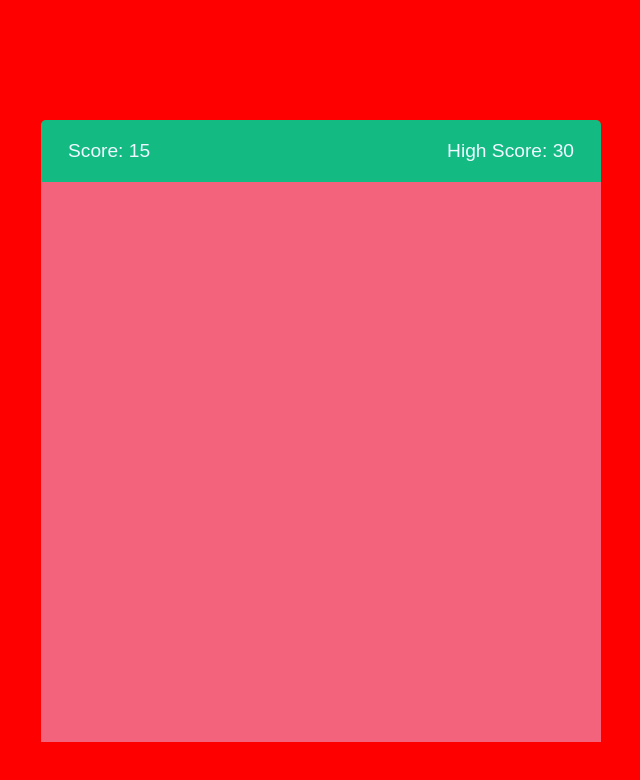
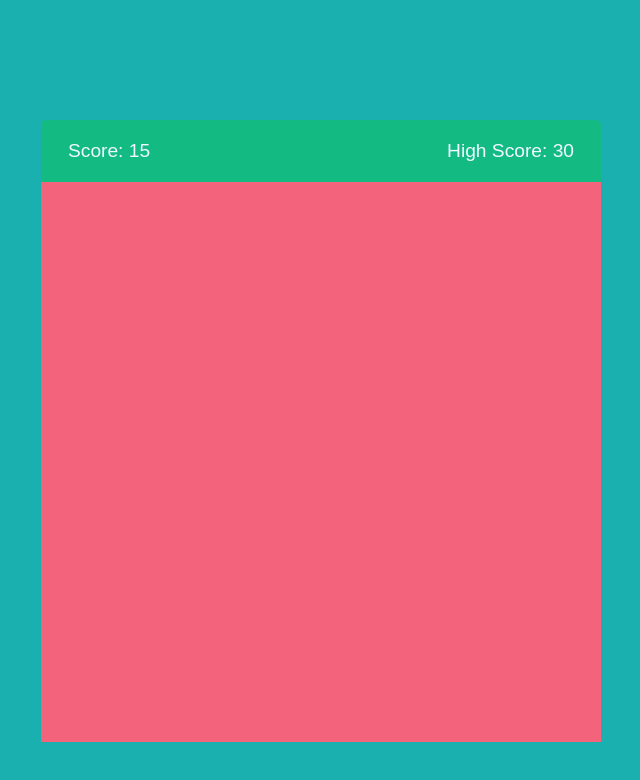
Before and after one commit to VinoMurugan/FirstProject, a plain HTML site: page index.html in a window 1280 px wide. Shown: the whole page, without its empty margins (319-959 px from the left). Drawn offline with Linux system fonts and the light colour scheme.

Commit message:
Update style.css

```diff
--- a/style.css
+++ b/style.css
@@ -11,7 +11,7 @@ body{
     align-items: center;
     justify-content: center;
     min-height: 100vh;
-    background-color: red;
+    background-color: rgb(26, 176, 176);
 }
 
 .wrapper{
```
